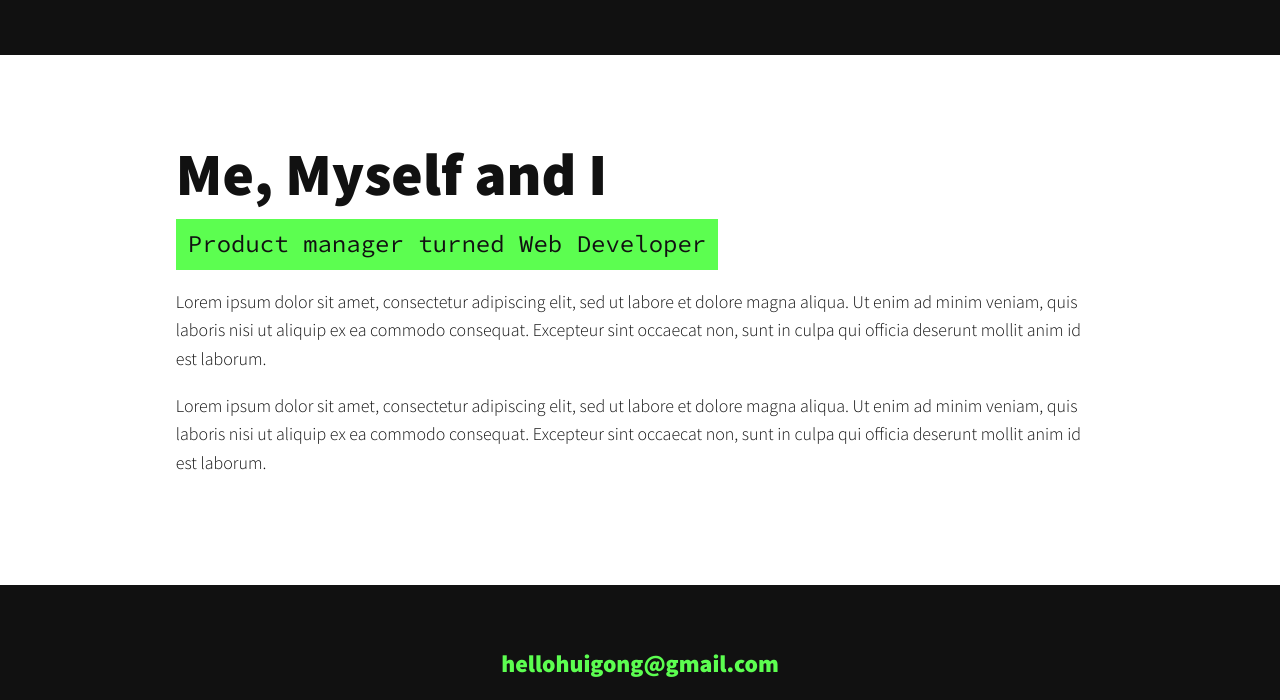
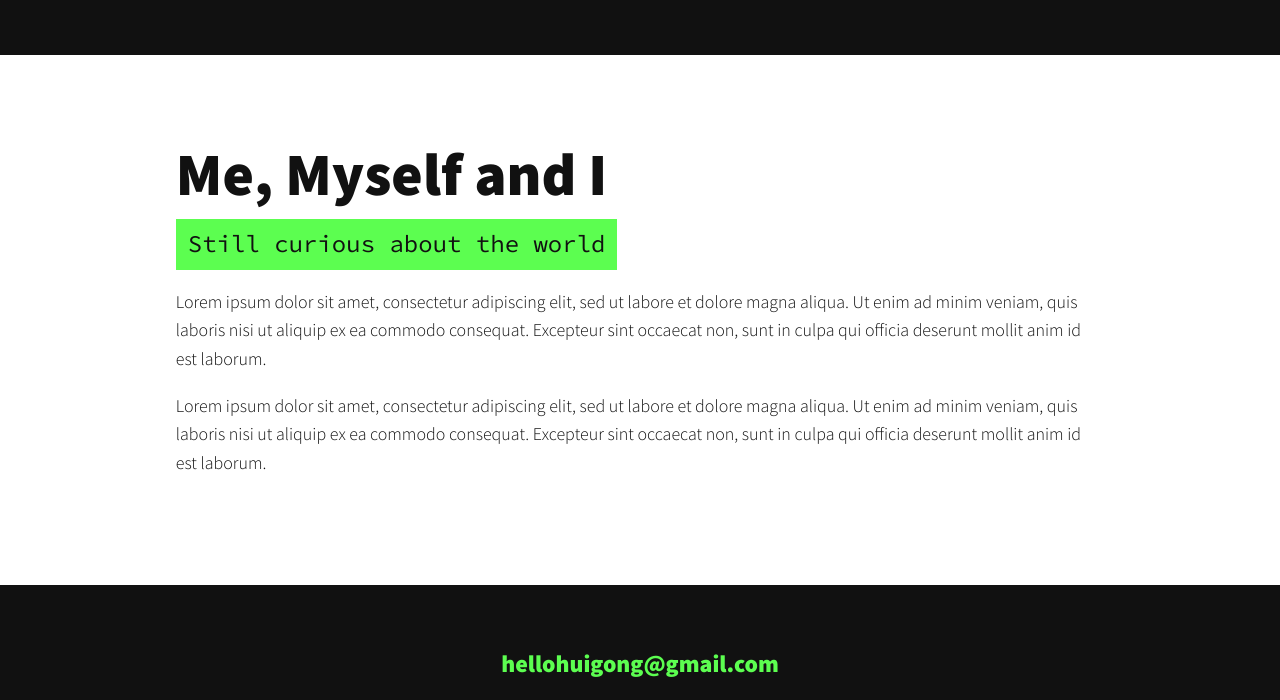
Before and after one commit to HuiGong-dev/node-app, a website: page index.html in a window 1280 px wide. Shown: the part 1986-2686 px from the top of the page. Drawn offline with nearby package versions, Linux system fonts and the light colour scheme.

Commit message:
adjust about subtitle

```diff
--- a/index.html
+++ b/index.html
@@ -132,7 +132,7 @@
     <!-- About me -->
     <section class="about-me" id="about">
         <h2 class="section__title section__title--about">Me, Myself and I</h2>
-        <p class="section__title section__subtitle--about">Product manager turned Web Developer</p>
+        <p class="section__title section__subtitle--about">Still curious about the world</p>
         <div class="about-me__body">
             <p>Lorem ipsum dolor sit amet, consectetur adipiscing elit, sed ut labore
                 et dolore magna aliqua. Ut enim ad minim veniam, quis laboris nisi ut
```
